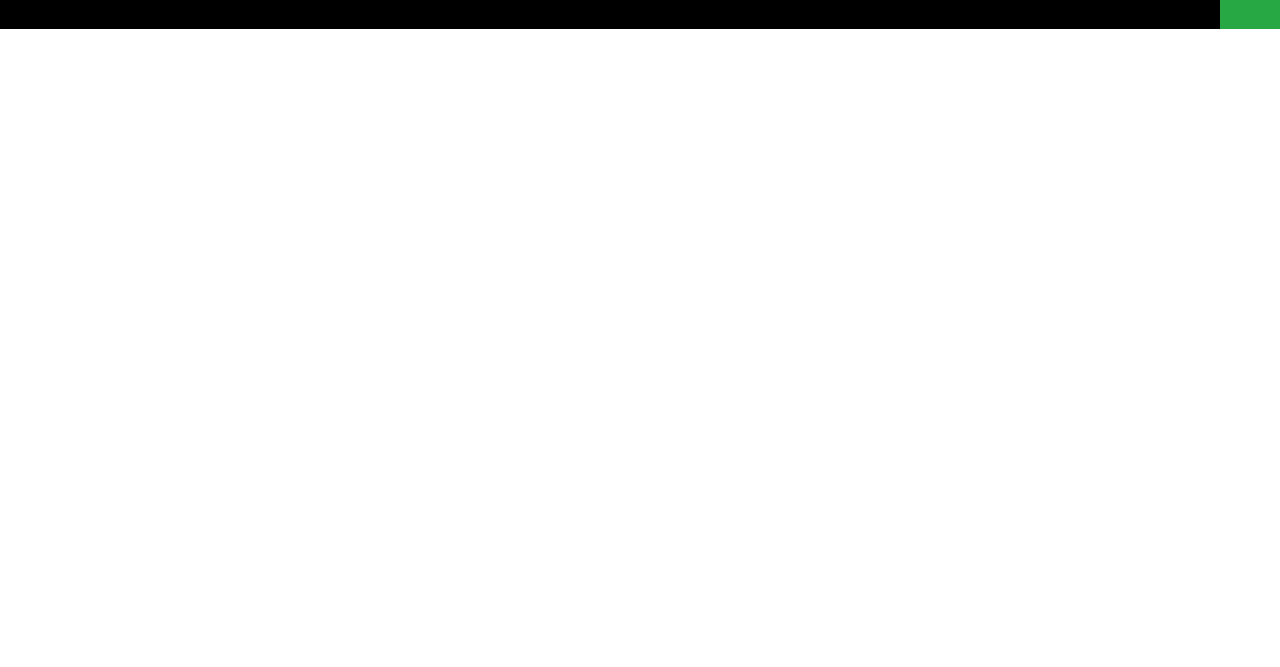
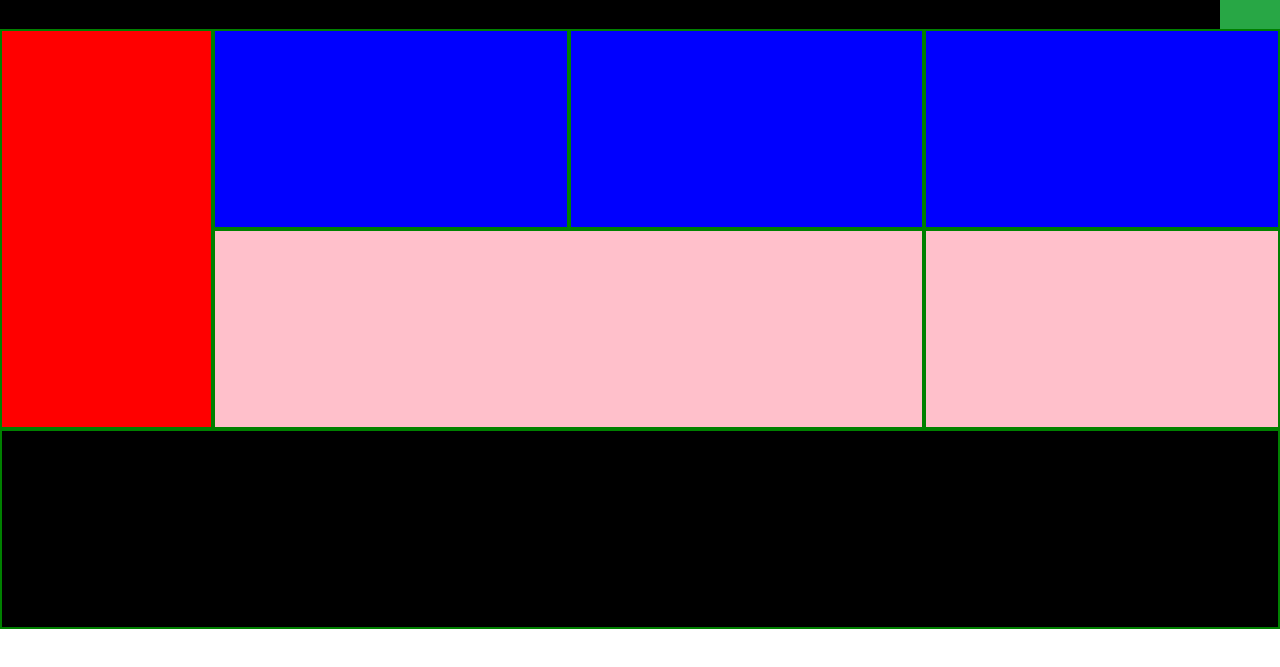
Before and after one commit to Perrine48/challenge_5, a plain HTML site: page index.html in a window 1280 px wide. Shown: the part 55-722 px from the top of the page. Drawn offline with nearby package versions, Linux system fonts and the light colour scheme.

Commit message:
creation div and layout

```diff
--- a/css/style.css
+++ b/css/style.css
@@ -10,6 +10,7 @@ nav {
 .navbar {
   line-height: 4em;
   padding: 0;
+  width: 100%;
 }
 
 a:hover {
@@ -38,6 +39,17 @@ nav a {
 padding-left: 1em;
 }
 
+footer {
+    width: 100%;
+}
+
+.test {
+    height: 200px;
+    border: green 2px solid;
+}
+
+
+
 @media screen and (max-width: 990px) {
 .nav-link {
   border-bottom: solid 1px gray;
--- a/index.html
+++ b/index.html
@@ -12,8 +12,8 @@
 </head>
 
 <body>
+    <div class="container-fluid">
         <div class="row">
-      <div class="col">
             <nav class="navbar navbar-expand-lg navbar-dark">
                 <a class="navbar-brand mr-auto font-weight-bold" href="#">Progeny MMXIV</a>
                 <a class="search order-lg-2 bg-success" href="#"><i class="fas fa-search "></i></a>
@@ -49,11 +49,30 @@
                         </li>
                     </ul>
                 </div>
+            </nav>
+        </div>
 
-        </nav>
+        <div class="row d-flex align-items-stretch">
+            <div class="col order-lg-2 col-lg-10">
+            <div class="row">
+                <div class="test col-12 col-md-6 col-lg-4"  style="background-color:blue"></div>
+                <div class="test col-12 col-md-6 col-lg-4"  style="background-color:blue"></div>
+                <div class="test col-12 col-md-6 col-lg-4"  style="background-color:blue"></div>
+            </div>
+            <div class="row">
+                <div class="test col-12 col-md-8"style="background-color:pink"></div>
+                <div class="test col-12 col-md-4"style="background-color:pink"></div>
+                </div>
+            </div>
+            <div class="test col-12 col-lg-2" style="background-color:red; height:400px">
+                <div class="row"></div>
             </div>
         </div>
         </div>
+        <footer class="test" style="background-color:black"></footer>
+
+
+
         <script src="https://code.jquery.com/jquery-3.2.1.slim.min.js" integrity="sha384-KJ3o2DKtIkvYIK3UENzmM7KCkRr/rE9/Qpg6aAZGJwFDMVNA/GpGFF93hXpG5KkN" crossorigin="anonymous"></script>
         <script src="https://cdnjs.cloudflare.com/ajax/libs/popper.js/1.12.9/umd/popper.min.js" integrity="sha384-ApNbgh9B+Y1QKtv3Rn7W3mgPxhU9K/ScQsAP7hUibX39j7fakFPskvXusvfa0b4Q" crossorigin="anonymous"></script>
         <script src="https://maxcdn.bootstrapcdn.com/bootstrap/4.0.0/js/bootstrap.min.js" integrity="sha384-JZR6Spejh4U02d8jOt6vLEHfe/JQGiRRSQQxSfFWpi1MquVdAyjUar5+76PVCmYl" crossorigin="anonymous"></script>
```
Lines whose indentation alone changed are shown as unchanged.
